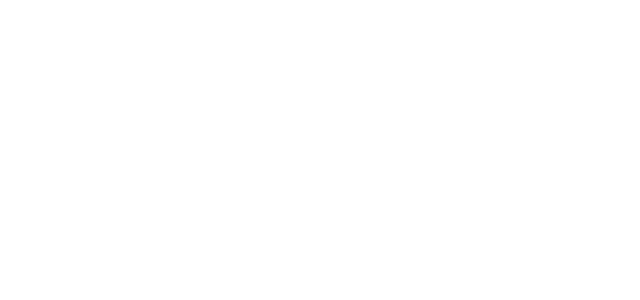
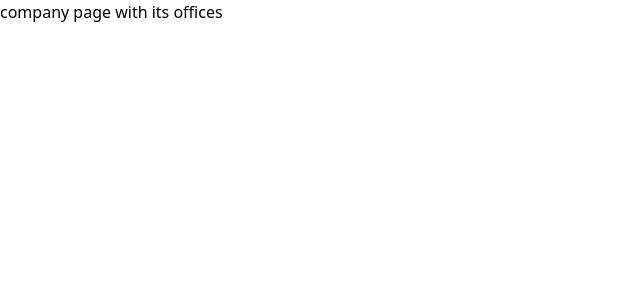
Before and after one commit to amadzuki/prospace-frontend, a React (Create React App) app: page /companies/1 in a window 1280 px wide. Shown: the top 300 px of the page, without its empty margins (0-640 px from the left). Built offline with nearby package versions, Linux system fonts and the light colour scheme.

Commit message:
Add id and route to company page

```diff
--- a/src/App.js
+++ b/src/App.js
@@ -11,7 +11,7 @@
         <Route exact path='/'>
           <Home />
         </Route>
-        <Route path='/company'>
+        <Route path='/companies/:id'>
           <Company />
         </Route>
       </Switch>
--- a/src/components/CompanyCard.js
+++ b/src/components/CompanyCard.js
@@ -1,7 +1,16 @@
 import PropTypes from 'prop-types'
+import { Link } from 'react-router-dom'
 
-const CompanyCard = ({ name, address, revenue, phoneCode, phoneNumber }) => {
+const CompanyCard = ({
+  id,
+  name,
+  address,
+  revenue,
+  phoneCode,
+  phoneNumber,
+}) => {
   return (
+    <Link to={`/companies/${id}`}>
       <div className='max-w-md border border-gray-400 rounded p-2'>
         <div className='text-lg font-bold'>{name}</div>
         <hr className='' />
@@ -20,10 +29,12 @@
           </p>
         </div>
       </div>
+    </Link>
   )
 }
 
 CompanyCard.propTypes = {
+  id: PropTypes.number.isRequired,
   name: PropTypes.string.isRequired,
   address: PropTypes.string.isRequired,
   revenue: PropTypes.number.isRequired,
```
Lines whose indentation alone changed are shown as unchanged.
